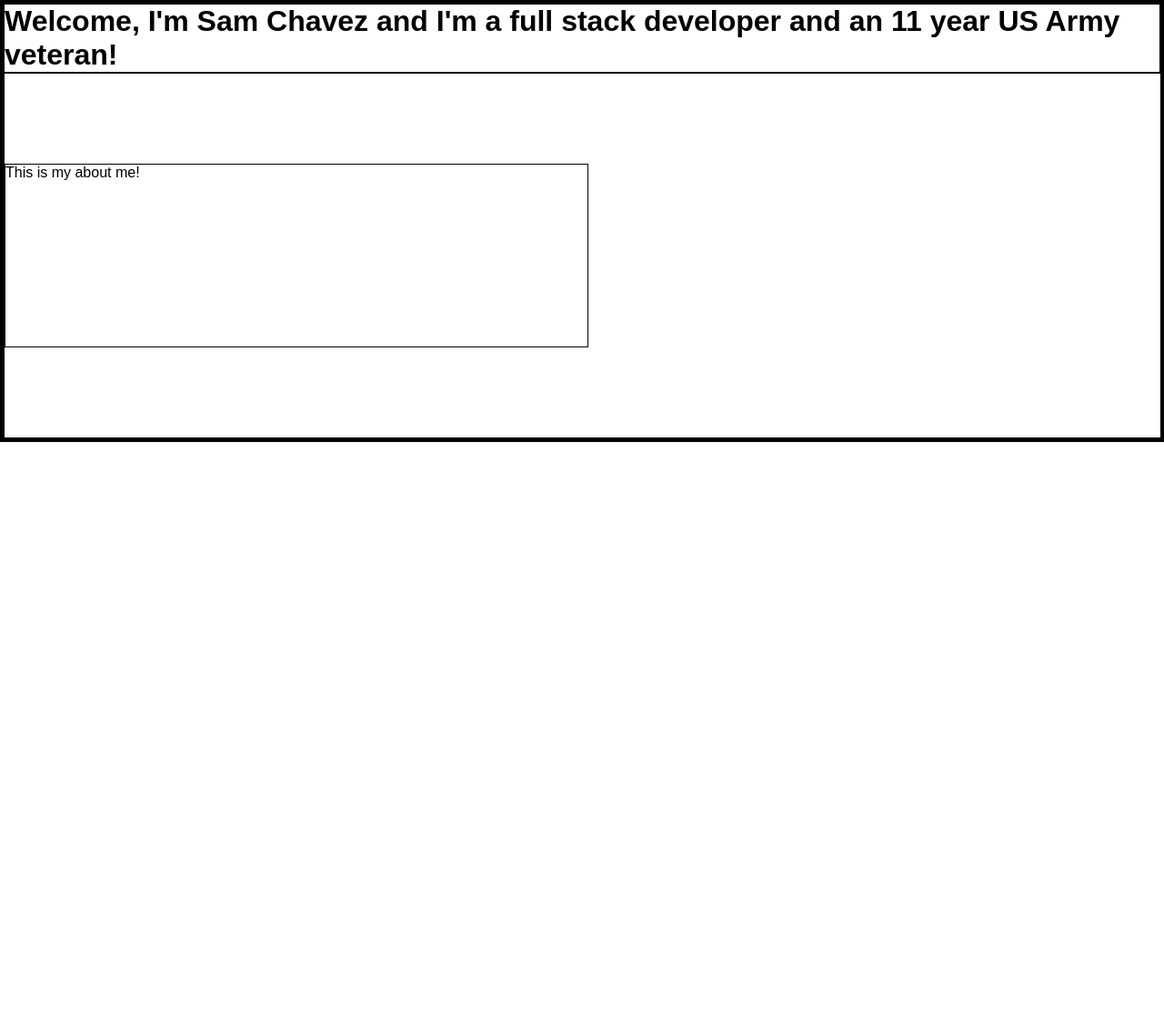
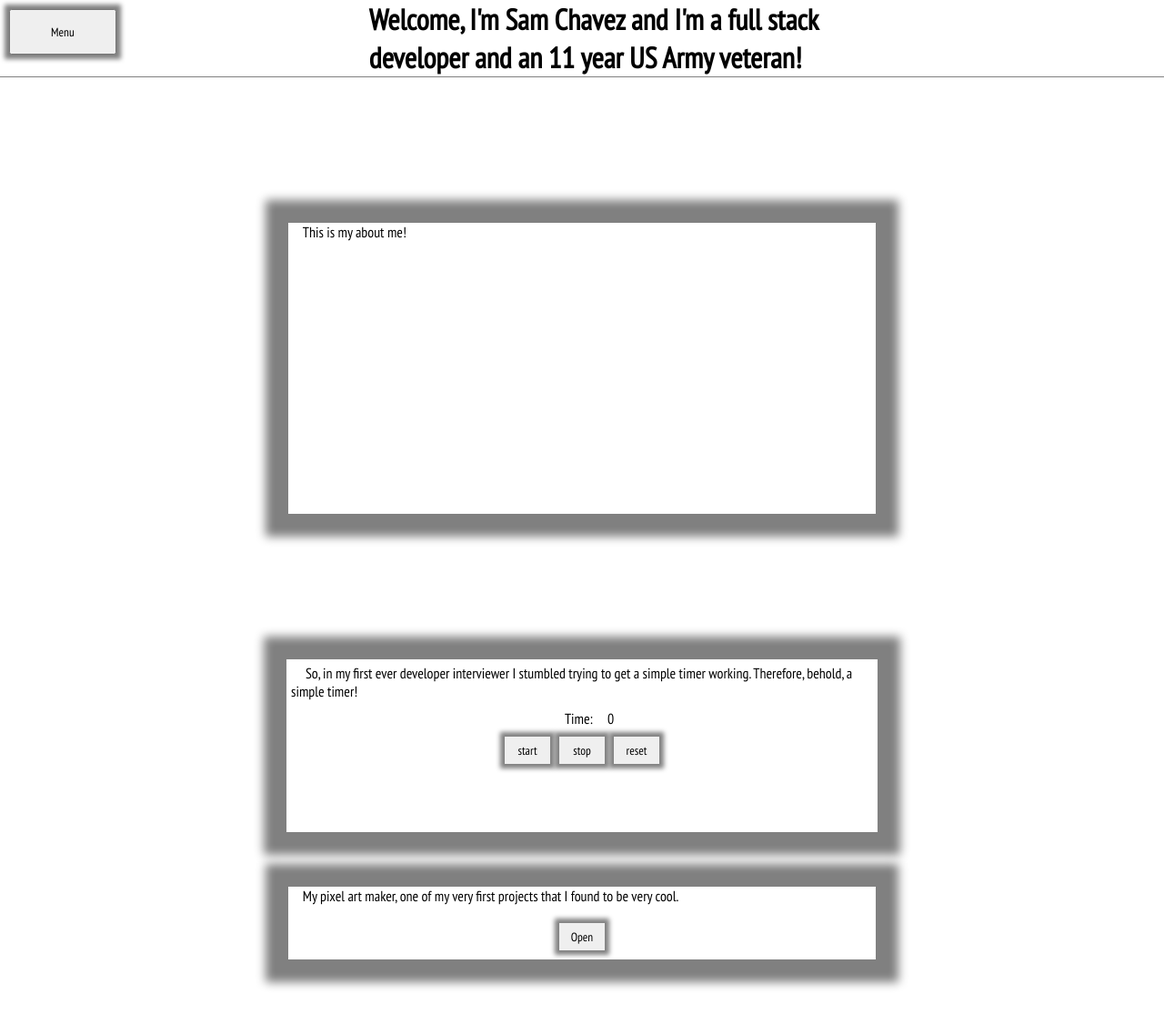
Before and after one commit to SamChav/outward, a Next.js app: page / in a window 1280 px wide. Shown: the whole page at 91% size. Before the commit the page ends 800 px from the top, so only its background shows below. Built offline with nearby package versions, Linux system fonts and the light colour scheme.

Commit message:
about to move everything to one div

```diff
--- a/components/Header.js
+++ b/components/Header.js
@@ -1,11 +1,14 @@
 import React from "react";
-import styles from "../styles/Header.module.css"
+import styles from "../styles/Header.module.css";
 const Header = () => {
   return (
-    <h1 className={styles.header}>
-      Welcome, I'm Sam Chavez and I'm a full stack developer and an 11 year US
-      Army veteran!
-    </h1>
+    <div className={styles.navBar}>
+      <button className={styles.menuButton}>Menu</button>
+      <h1 className={styles.header}>
+        Welcome, I'm Sam Chavez and I'm a full stack developer and an 11 year US
+        Army veteran!
+      </h1>
+    </div>
   );
 };
 
--- /dev/null
+++ b/components/PixelArt.js
@@ -0,0 +1,39 @@
+import React, { useState } from "react";
+import styles from "../styles/PixelArtMaker.module.css";
+const PixelArtMaker = () => {
+  let [pixel, setPixel] = useState([]);
+  const [isBoardOpen, setIsBoardOpen] = useState(false);
+    let [isActive, setIsActive] = useState(false)
+  const colorTime = () => {
+    setIsActive(current => !current)
+    console.log(pixel)
+  };
+
+  const boardSetUp = () => {
+    if (isBoardOpen === false) {
+      setIsBoardOpen((isBoardOpen = true));
+      for (let i = 0; i < 800; i++) {
+        setPixel((pixel) => [
+          ...pixel,
+          <button
+            key={i}
+            className={styles.artButtons}
+            onClick={colorTime}
+          ></button>,
+        ]);
+      }
+    } else {
+      return null;
+    }
+  };
+
+  return (
+    <div className={styles.pixelArtContainer}>
+      <button className={styles.openBoardButton} onClick={boardSetUp}>
+        Open
+      </button>
+      <div className={styles.pixelCanvas}>{pixel}</div>
+    </div>
+  );
+};
+export default PixelArtMaker;
--- /dev/null
+++ b/components/Samples.js
@@ -0,0 +1,68 @@
+import React, { useState } from "react";
+import styles from "../styles/Samples.module.css";
+import PixelArtMaker from "./PixelArt";
+const Samples = (props) => {
+
+// ___________________________this is the timer and its functions
+  const [counter, setCounter] = useState(0);
+  let [tracker, setTracker] = useState(false);
+
+  const timer = async () => {
+    setCounter(counter++);
+  };
+
+  const startTimer = () => {
+    if (tracker === false) {
+      setTracker((tracker = setInterval(timer, 1000)));
+    } else if (tracker != false) {
+      return null;
+    }
+  };
+
+  const stopTimer = () => {
+    clearInterval(tracker);
+    setTracker((tracker = false));
+  };
+
+  const resetTimer = () => {
+    setCounter((counter = 0));
+    setTracker((tracker = false));
+  };
+// ___________________________this is the timer and its functions(end)
+
+// ___________________________moving pixel art maker to its own component(end)
+
+  return (
+    <div className={styles.samplesContainer}>
+      <div className={styles.sampleOne}>
+        <div className={styles.sampleOneText}>
+          So, in my first ever developer interviewer I stumbled trying to get a
+          simple timer working. Therefore, behold, a simple timer!{" "}
+        </div>
+
+        <div className={styles.counterDiv}>
+          Time:
+          <span id={styles.timer}>{counter}</span>
+        </div>
+        <span className={styles.sampleOneButtons}>
+          <button className={styles.button} onClick={startTimer}>
+            start
+          </button>
+          <button className={styles.button} onClick={stopTimer}>
+            stop
+          </button>
+          <button className={styles.button} onClick={resetTimer}>
+            reset
+          </button>
+        </span>
+      </div>
+      <div className={styles.sampleTwo}>
+        <span className={styles.sampleTwoText}>My pixel art maker, one of my very first projects that I found to be
+        very cool.</span>
+        <PixelArtMaker></PixelArtMaker>
+      </div>
+    </div>
+  );
+};
+
+export default Samples;
--- a/pages/_document.js
+++ b/pages/_document.js
@@ -5,13 +5,9 @@ export default function Document() {
     <Html>
       <Head>
         <link rel="preconnect" href="https://fonts.googleapis.com" />
+        <link rel="preconnect" href="https://fonts.gstatic.com" />
         <link
-          rel="preconnect"
-          href="https://fonts.gstatic.com"
-          crossOrigin="anonymous"
-        />
-        <link
-          href="https://fonts.googleapis.com/css2?family=Roboto+Condensed:wght@300&display=swap"
+          href="https://fonts.googleapis.com/css2?family=PT+Sans+Narrow&display=swap"
           rel="stylesheet"
         />
       </Head>
--- a/pages/index.js
+++ b/pages/index.js
@@ -1,16 +1,19 @@
 import Head from "next/head";
-import React, { useState } from "react";
-import About from "../components/About"
+import React, { useEffect, useState } from "react";
+import About from "../components/About";
 import Header from "../components/Header";
-
+import Samples from "../components/Samples";
 const App = (props) => {
   return (
     <div className="root">
       <Head>
         <title>Samuel Chavez - Full Stack Developer</title>
       </Head>
-      <Header />
+      <div>
+        <Header />
         <About />
+        <Samples />
+      </div>
     </div>
   );
 };
--- a/styles/About.module.css
+++ b/styles/About.module.css
@@ -1,19 +1,19 @@
 .aboutContainer {
-    display: flexbox;
-    padding: 0;
-    margin: 0;
+    display: flex;
     width: 100vw;
-    height: 50vh;
-    font-family: 'Raleway', sans-serif;
-    border: 1px solid black;
+    height: 80vh;
+    font-family: 'PT Sans Narrow', sans-serif;
     align-content: center;
     justify-content: center;
+    background-color: white;
+    color: black;
 }
 
 .aboutText {
-    display: flexbox;
-    position: relative;
-    width: 50%;
+    display: flex;
+    align-self: center;
+    width: 50.5%;
     height: 50%;
-    border: 1px solid black;
+    box-shadow: 0px 0px 10px 25px gray;
+    text-indent: 1rem;
 }
--- a/styles/Header.module.css
+++ b/styles/Header.module.css
@@ -1,3 +1,32 @@
+.navBar {
+    display: flex;
+    width: 100vw;
+    max-height: 300px;
+    justify-content: center;
+    border-bottom: 1px solid grey;
+    flex-direction: row;
+    flex-wrap: nowrap;
+    gap: 150px;
+}
+
 .header {
-    font-family: 'Raleway', sans-serif;
+    background-color: white;
+    color: black;
+    font-family: 'PT Sans Narrow', sans-serif;
+    align-self: center;
+    margin-right: 24%;
 }
+
+.menuButton {
+    box-shadow: 0px 0px 5px 5px gray;
+    width: 200px;
+    height: 50px;
+    margin: 10px;
+    justify-self: left;
+    font-family: 'PT Sans Narrow', sans-serif;
+    margin-right: 10%;
+}
+.menuButton:hover {
+    scale: 1.02;
+    cursor: pointer;
+}
--- /dev/null
+++ b/styles/PixelArtMaker.module.css
@@ -0,0 +1,45 @@
+.pixelArtContainer {
+    display: flex;
+    flex-wrap: wrap;
+    align-content: center;
+    justify-content: center;
+    width: 100%;
+}
+
+.pixelCanvas {
+    display: flex;
+    flex-wrap: wrap;
+    gap: none;
+    width: 100%;
+    justify-content: center;
+}
+
+.pixelCanvas>* {
+    flex: 0 0 4%;
+}
+
+.artButtons {
+    border-radius: -1px;
+    height: 24px;
+    width: 24px;
+}
+
+.openBoardButton {
+    border: none;
+    width: 50px;
+    height: 30px;
+    text-align: center;
+    box-shadow: 0px 0px 5px 5px gray;
+    font-family: 'PT Sans Narrow', sans-serif;
+    margin-top: 10px;
+    margin-bottom: 10px ;
+}
+
+.openBoardButton:hover {
+    cursor: pointer;
+    scale: 1.05;
+}
+
+.openBoardButton:active {
+    scale: .98;
+}
--- /dev/null
+++ b/styles/Samples.module.css
@@ -0,0 +1,87 @@
+.samplesContainer {
+    display: flex;
+    width: 100vw;
+    height: 80%;
+    flex-wrap: wrap;
+    font-family: 'PT Sans Narrow', sans-serif;
+    align-content: center;
+    justify-content: center;
+    background-color: white;
+    color: black;
+    gap: 5%;
+}
+
+.sampleOne {
+    display: flex;
+    align-self: center;
+    flex-direction: column;
+    align-items: center;
+    justify-items: center;
+    width: 50%;
+    height: 50%;
+    box-shadow: 0px 0px 10px 25px gray;
+    text-indent: 1rem;
+    padding: 5px;
+}
+
+.sampleOneText {
+    display: flex;
+    width: 100%;
+}
+
+.counterDiv {
+    display: flex;
+    margin-top: 10px;
+    flex-direction: row;
+    flex-wrap: wrap;
+}
+
+.sampleOneButtons {
+    display: flex;
+    align-self: center;
+    justify-self: center;
+    height: 100px;
+    margin-top: 10px;
+    gap: 10px;
+}
+
+.button {
+    border: none;
+    width: 50px;
+    height: 30px;
+    text-align: center;
+    box-shadow: 0px 0px 5px 5px gray;
+    font-family: 'PT Sans Narrow', sans-serif;
+}
+
+.button:hover {
+    cursor: pointer;
+    scale: 1.05;
+}
+
+.button:active {
+    scale: .99;
+}
+
+.sampleTwo {
+    display: flexbox;
+    align-self: center;
+    width: 50.5%;
+    height: 100%;
+    box-shadow: 0px 0px 10px 25px gray;
+    text-indent: 1rem;
+    margin: 60px;
+    overflow: scroll;
+    -ms-overflow-style: none;  /* IE and Edge */
+    scrollbar-width: none;  /* Firefox */
+}
+
+.sampleTwo::-webkit-scrollbar {
+    display: none; /* this is for Chrome, mac stuff */
+  }
+
+.sampleTwoText {
+    display: flex;
+    width: 100%;
+    margin-bottom: 10px;
+}
--- a/styles/globals.css
+++ b/styles/globals.css
@@ -1,7 +1,4 @@
 * {
-    display: flexbox;
     padding: 0px;
     margin: 0px;
-    border: 1px solid black;
-    flex-direction: column;
 }
```
